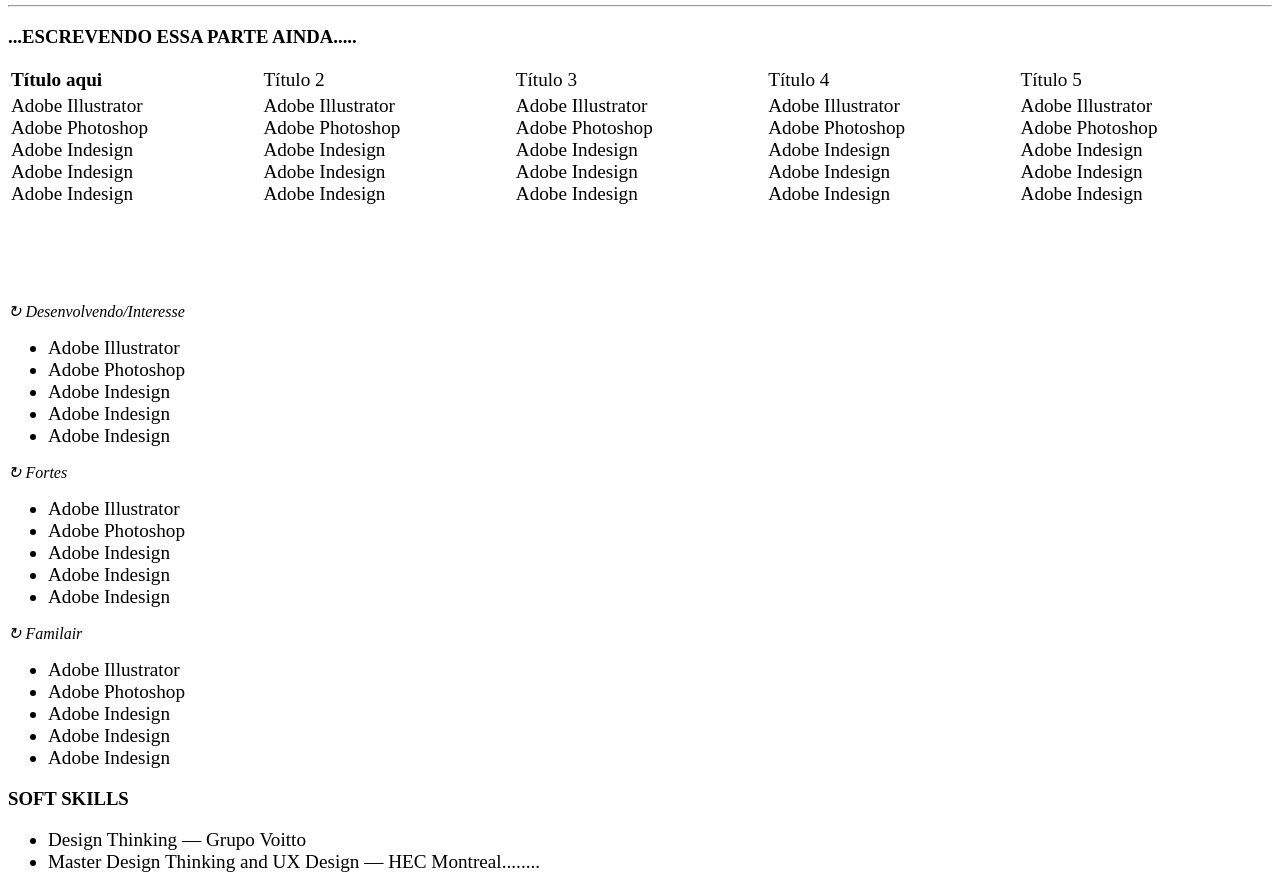
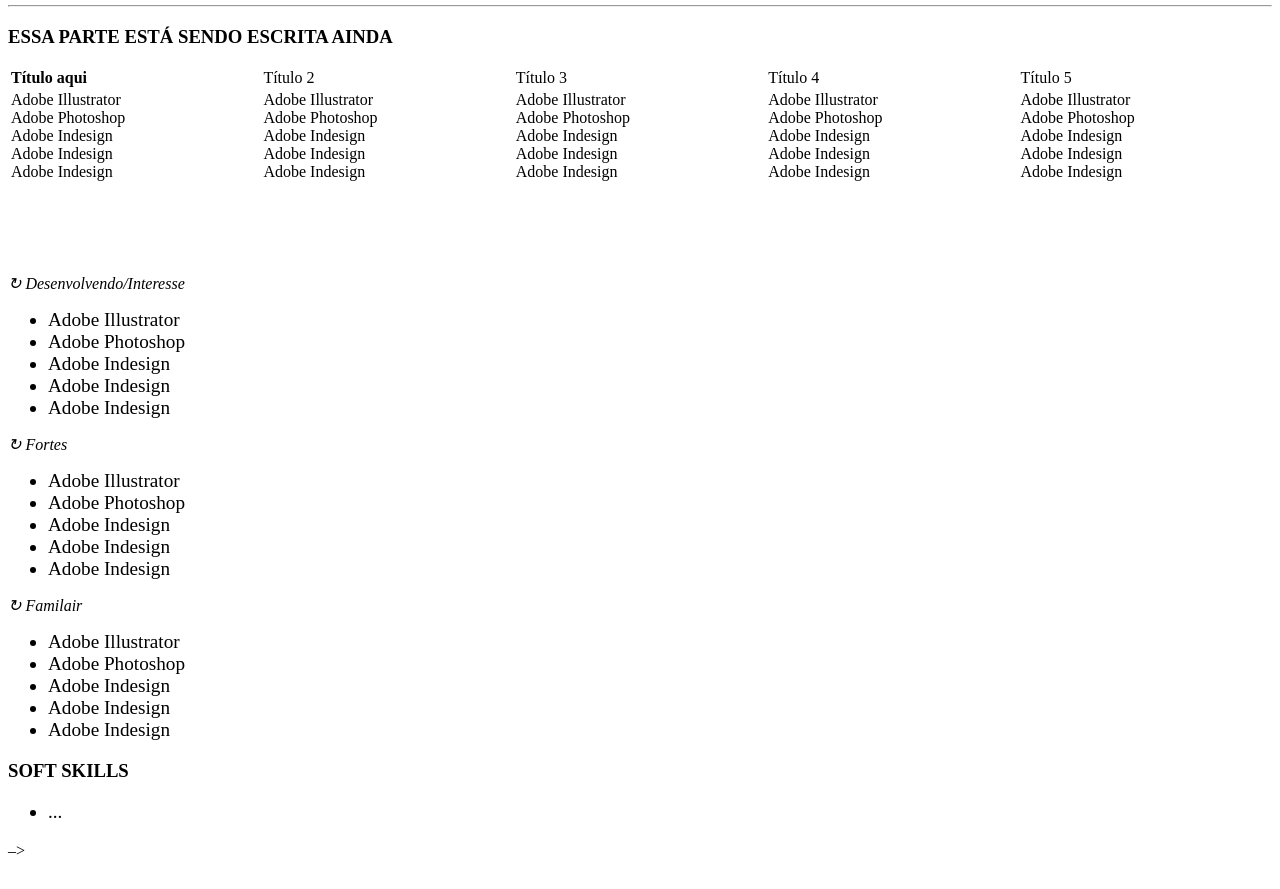
Before and after one commit to Olechak/_ol, a plain HTML site: page skills.html in a window 1280 px wide. Shown: the part 84-973 px from the top of the page. Drawn offline with Linux system fonts and the light colour scheme.

Commit message:
Update skills.html

```diff
--- a/skills.html
+++ b/skills.html
@@ -22,9 +22,11 @@
     </div>
   </nav>
   <hr>
-<h3>...ESCREVENDO ESSA PARTE AINDA.....</h3>
+<h3>ESSA PARTE ESTÁ SENDO ESCRITA AINDA</h3>
+<body>
+ <!–
 <big>
-        <table border="0">
+<table border="0">
           <tr>
               <td><strong>Título aqui</strong></td>
               <td>Título 2</td>
@@ -70,13 +72,7 @@
                 Adobe Indesign<br>
               </td>
             </tr>
-          </table></big>
-
-<br>
-<br>
-<br>
-<br>
-<br>
+ </table></big><br><br><br><br><br>
 <p1><em>↻ Desenvolvendo/Interesse</em></p1>
       <ul><big>
       <li>Adobe Illustrator</li>
@@ -85,7 +81,6 @@
       <li>Adobe Indesign</li>
       <li>Adobe Indesign</li>
       </big></ul>
-
 <p1><em>↻ Fortes</em></p1>
       <ul><big>
       <li>Adobe Illustrator</li>
@@ -102,12 +97,11 @@
       <li>Adobe Indesign</li>
       <li>Adobe Indesign</li>
      </big></ul>
-
-
 <h3>SOFT SKILLS</h3>
 <ul><big>
-  <li> Design Thinking — Grupo Voitto </li>
-  <li>Master Design Thinking and UX Design — HEC Montreal........ </li>
-
+  <li>...</li>
 </ul>
 </big>
+–>
+ </body>
+</html>
```
